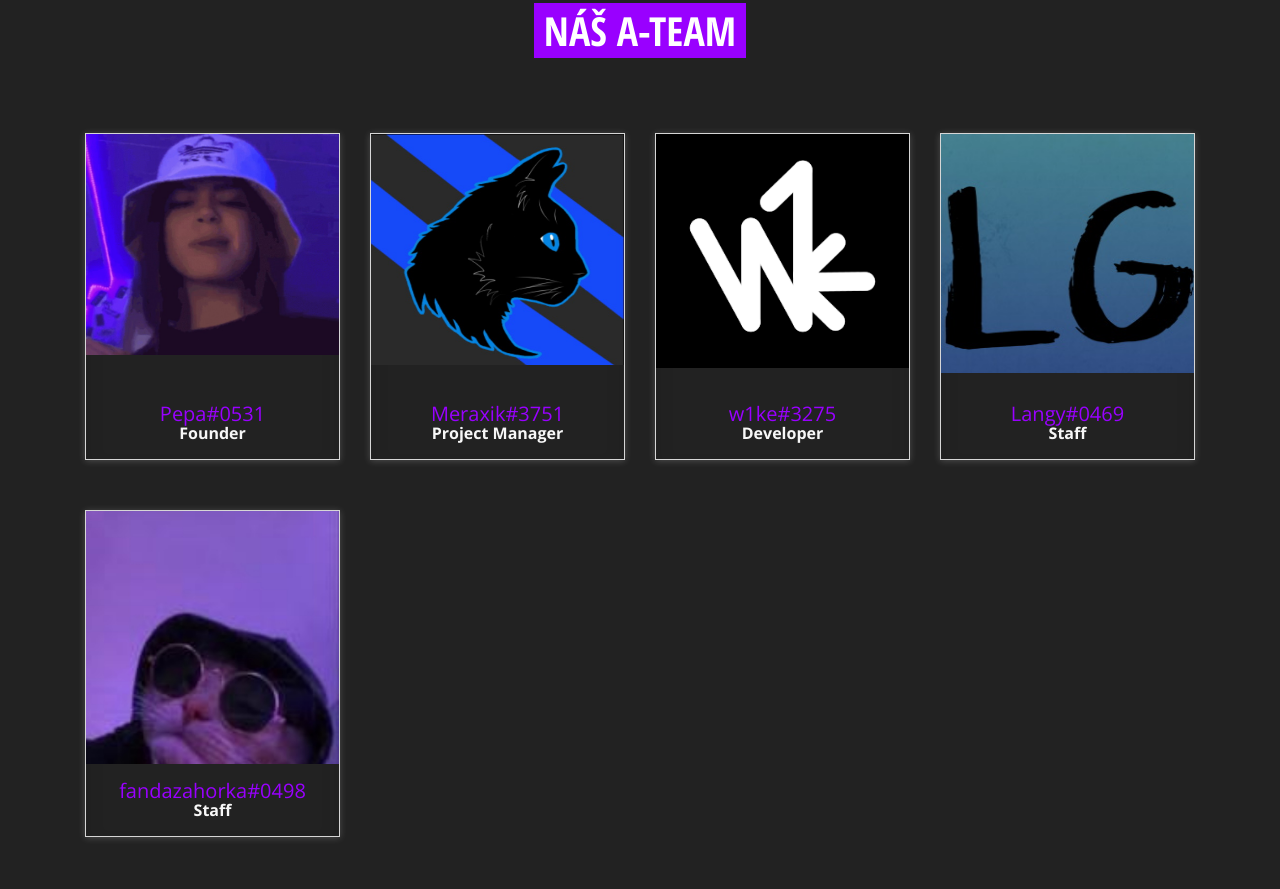
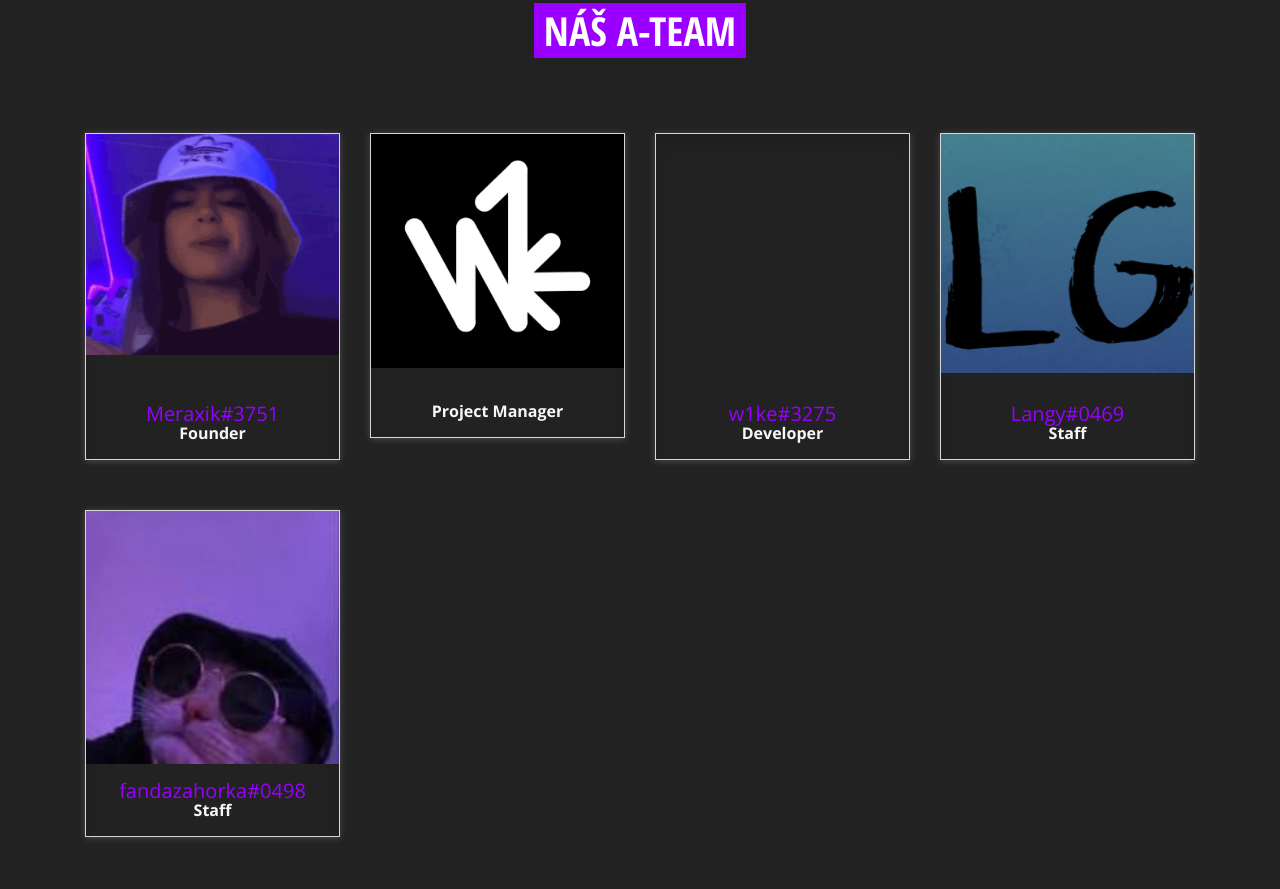
Before and after one commit to trinitycraftt/trinitycraftt.github.io, a plain HTML site: page index.html in a window 1280 px wide. Shown: the part 866-1755 px from the top of the page. Drawn offline with nearby package versions, Linux system fonts and the light colour scheme.

Commit message:
Update index.html

```diff
--- a/index.html
+++ b/index.html
@@ -1,4 +1,3 @@
-
 <!DOCTYPE html>
 <html lang="en">
 <head>
@@ -102,7 +101,7 @@
 												</div>
 											</div>
 											<div class="team-member-meta">
-												<h4 class="team-member-name"><span class="main-color">Pepa#0531</span>
+												<h4 class="team-member-name"><span class="main-color">Meraxik#3751</span>
 												<div class="team-member-role">Founder</div>
 											</div>
 										</div>
@@ -112,13 +111,13 @@
 									<div class="team-member">
 										<div class="team-member-holder wow flipInY" data-wow-duration="1s" data-wow-delay="300ms">
 											<div class="team-member-image">
-												<img src="img/team/team-2.jpg" alt="" />
+												<img src="img/team/team-5.jpg" alt="" />
 												<div class="team-overlay">
 													<div class="img-overlay"></div>
 												</div>
 											</div>
 											<div class="team-member-meta">
-												<h4 class="team-member-name"><span class="main-color">Meraxik#3751</span>
+												<h4 class="team-member-name"><span class="main-color"></span>
 												<div class="team-member-role">Project Manager</div>
 											</div>
 										</div>
@@ -128,7 +127,7 @@
 									<div class="team-member">
 										<div class="team-member-holder wow flipInY" data-wow-duration="1s" data-wow-delay="300ms">
 											<div class="team-member-image">
-												<img src="img/team/team-5.jpg" alt="" />
+												<img src="" alt="" />
 												<div class="team-overlay">
 													<div class="img-overlay"></div>
 												</div>
```
